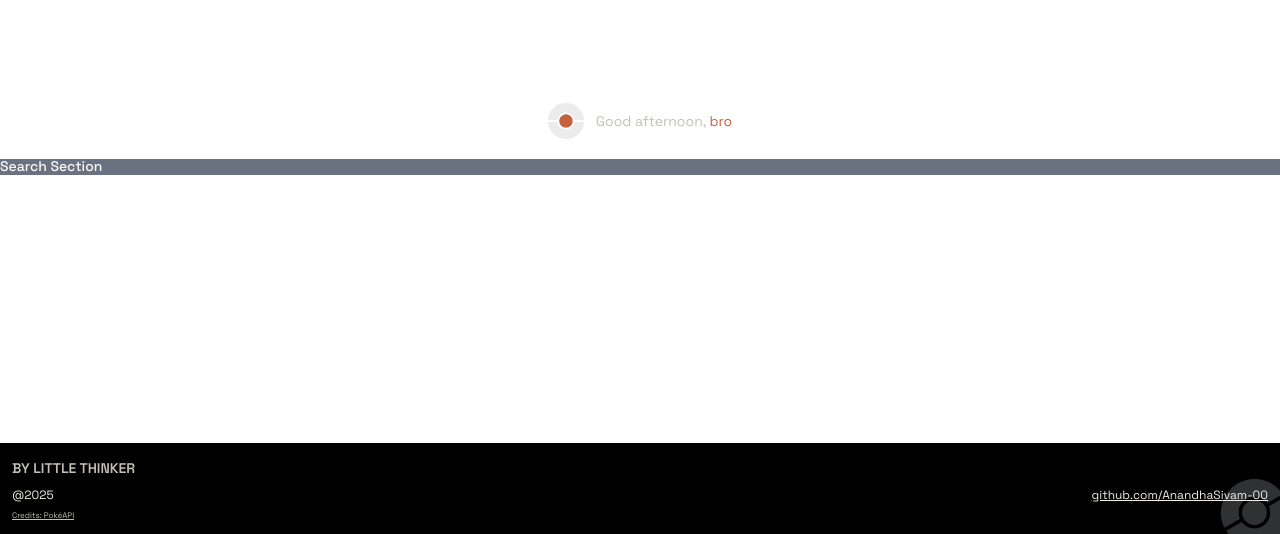
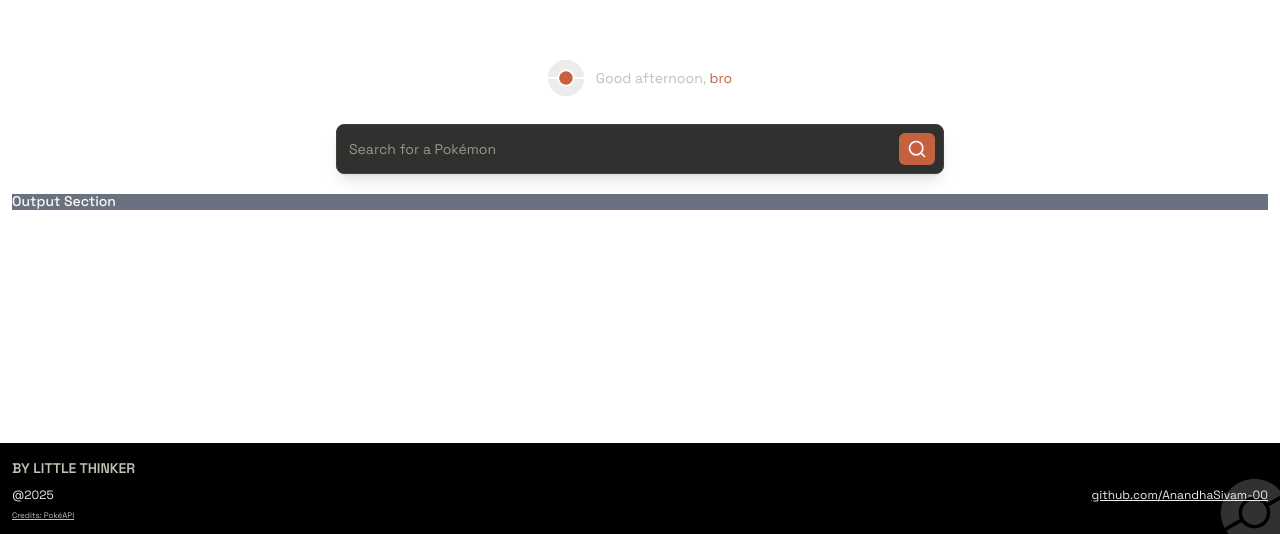
Before and after one commit to AnandhaSivam-00/TypeScript-Learning, a React (Vite) app in the folder frontend/pokefetch/: page / in a window 1280 px wide. Shown: the part 266-800 px from the top of the page. Built offline with nearby package versions, Linux system fonts and the light colour scheme.

Commit message:
feat: Created the UI for the home page, search bar, loading state and page-not-found

```diff
--- a/frontend/pokefetch/package.json
+++ b/frontend/pokefetch/package.json
@@ -11,6 +11,7 @@
   },
   "dependencies": {
     "@tailwindcss/vite": "^4.1.16",
+    "axios": "^1.13.1",
     "react": "^19.1.1",
     "react-dom": "^19.1.1",
     "react-router-dom": "^7.9.5",
--- a/frontend/pokefetch/src/App.tsx
+++ b/frontend/pokefetch/src/App.tsx
@@ -1,18 +1,24 @@
 import { BrowserRouter, Routes, Route } from 'react-router-dom'
+import {Suspense, type JSX} from 'react'
 
 import Home from './pages/index'
+import LoadingScreen from './components/LoadingScreen'
+import PageNotFound from './components/PageNotFound'
+
 import './App.css'
 
-function App() {
+function App(): JSX.Element {
   return (
+    <Suspense fallback={<LoadingScreen />}>
       <BrowserRouter>
         <Routes>
           <Route path='/' element={<Home />}>
             <Route path='poke-search' element={<h1>Search</h1>} />
           </Route>
-        <Route path='*' element={<h1>Not Found</h1>} />
+          <Route path='*' element={<PageNotFound />} />
         </Routes>
       </BrowserRouter>
+    </Suspense>
   )
 }
 
--- /dev/null
+++ b/frontend/pokefetch/src/assets/Icons.tsx
@@ -0,0 +1,12 @@
+import type {JSX} from 'react'
+
+type IconProps = {
+  width: string;
+  height: string;
+}
+
+export const SearchIcon = (props: IconProps): JSX.Element => {
+  return (
+    <svg xmlns="http://www.w3.org/2000/svg" width={props.width} height={props.height} viewBox="0 0 24 24"><path fill="none" stroke="currentColor" strokeLinecap="round" strokeLinejoin="round" strokeWidth="2" d="m17 17l4 4m-2-10a8 8 0 1 0-16 0a8 8 0 0 0 16 0"/></svg>
+  )
+}
--- /dev/null
+++ b/frontend/pokefetch/src/components/LoadingScreen.tsx
@@ -0,0 +1,18 @@
+import type {JSX} from 'react'
+
+import PokeFetchLogoOriginal from '../assets/pokefetch-icon-original.png'
+
+const LoadingScreen = (): JSX.Element => {
+  return (
+    <section className='w-full h-screen flex flex-col justify-center items-center'>
+      <img
+        src={PokeFetchLogoOriginal}
+        alt='PokeFetch loding logo'
+        className='w-auto h-10 object-contain mb-3 opacity-70 animate-spin'
+      />
+      <h6 className='animate-pulse'>Loading...</h6>
+    </section>
+  )
+}
+
+export default LoadingScreen;
--- a/frontend/pokefetch/src/components/PageNotFound.tsx
+++ b/frontend/pokefetch/src/components/PageNotFound.tsx
@@ -1,9 +1,23 @@
 import type {JSX} from 'react'
 
 const PageNotFound = (): JSX.Element => {
+  const handleGoBack = (): void => {
+    window.history.back();
+  }
+
   return (
-    <section className='w-full h-full bg-gray-500'>
-      <h1>Page Not Found</h1>
+    <section className='w-full h-screen flex flex-col justify-center items-center'>
+      <h2>Page Not Found</h2>
+      <p className='text-gray-3!'>Sorry, the page you are looking for does not exist.</p>
+      <button
+        className='w-[6rem] bg-primary hover:bg-primary/80 py-2 px-3 rounded-lg hover:shadow-lg mt-5 relative group'
+        onClick={handleGoBack}
+      >
+        <span className='absolute left-0 top-0 flex items-center justify-center w-10 h-full group-hover:-translate-x-2 transition-transform duration-300'>
+          &lt;
+        </span>
+        Back
+      </button>
     </section>
   )
 }
--- a/frontend/pokefetch/src/components/SearchSection.tsx
+++ b/frontend/pokefetch/src/components/SearchSection.tsx
@@ -1,9 +1,26 @@
-import type {JSX} from 'react'
+import {useState, type JSX} from 'react'
+
+import { SearchIcon } from '../assets/Icons'
 
 const SearchSection = (): JSX.Element => {
+  const [searchQueryString, setSearchQueryString] = useState<string>('');
+
   return (
-    <section className='w-full h-1/2 bg-gray-500'>
-      <h1>Search Section</h1>
+    <section className='w-full h-auto mb-5 flex flex-col justify-center items-center'>
+      <form className='relative h-auto mx-auto w-full md:w-[38rem] bg-gray-1 rounded-lg py-1 focus-within:ring-1 focus-within:ring-black-accent-2/50 border-1 border-gray-5 hover:border-gray-2 shadow-lg focus-within:shadow-xl'>
+        <input
+          type="text"
+          placeholder='Search for a Pokémon'
+          className='w-full h-10 px-3 py-2 rounded-md focus:outline-none'
+          onChange={(event) => setSearchQueryString(event.target.value)}
+        />
+        <button
+          className='w-auto h-auto inline absolute right-2 top-2 px-2 py-1.5 rounded-md bg-primary hover:bg-primary/80 font-semibold!'
+          disabled={searchQueryString.length === 0}
+        >
+          <SearchIcon width='1.25rem' height='1.25rem' />
+        </button>
+      </form>
     </section>
   )
 }
--- a/frontend/pokefetch/src/index.css
+++ b/frontend/pokefetch/src/index.css
@@ -29,6 +29,7 @@
   --color-gray-2: #65645f;
   --color-gray-3: #5c5b57;
   --color-gray-4: #f0eee6;
+  --color-gray-5: #3f3f3d;
 
   --font-body-size: var(--font-size-2);
   --font-size-11: 3.5rem;
--- a/frontend/pokefetch/src/pages/Main.tsx
+++ b/frontend/pokefetch/src/pages/Main.tsx
@@ -1,11 +1,13 @@
 import type {JSX} from 'react'
 
 import SearchSection from '../components/SearchSection';
+import OutputSeaction from '../components/OutputSection';
 
 const Main = (): JSX.Element => {
   return (
-    <section className='w-full h-auto'>
+    <section className='w-full h-auto px-3 py-2'>
       <SearchSection />
+      <OutputSeaction />
     </section>
   )
 }
--- a/frontend/pokefetch/src/pages/index.tsx
+++ b/frontend/pokefetch/src/pages/index.tsx
@@ -63,9 +63,9 @@ const Home = (): JSX.Element => {
         <div className='w-full relative bg-transparant z-1'>
           <h5 className='font-semibold!'>BY LITTLE THINKER</h5>
 
-          <div className='w-full flex flex-col sm:flex-row justify-start sm:justify-between items-start gap-2'>
-            <span className='text-xs text-gray-4'>@{new Date().getFullYear()}</span>
-            <a href="" target='_blank' className='text-xs text-gray-4 underline hover:text-black-accent-2'>github.com/AnandhaSivam-00</a>
+          <div className='w-full flex flex-col sm:flex-row justify-start sm:justify-between items-start gap-2 [&>span,a]:text-xs [&>span,a]:text-gray-4'>
+            <span>@{new Date().getFullYear()}</span>
+            <a href="" target='_blank' className='underline hover:text-black-accent-2'>github.com/AnandhaSivam-00</a>
           </div>
 
           <a href='https://pokeapi.co/' target='_blank' className='w-full text-[0.5rem] text-black-accent-1 underline hover:text-black-accent-2 mt-1'>Credits: PokéAPI</a>
```
Also changed, not shown: 1 other file (tests, documents, lock files or other folders). Lines whose indentation alone changed are shown as unchanged.
